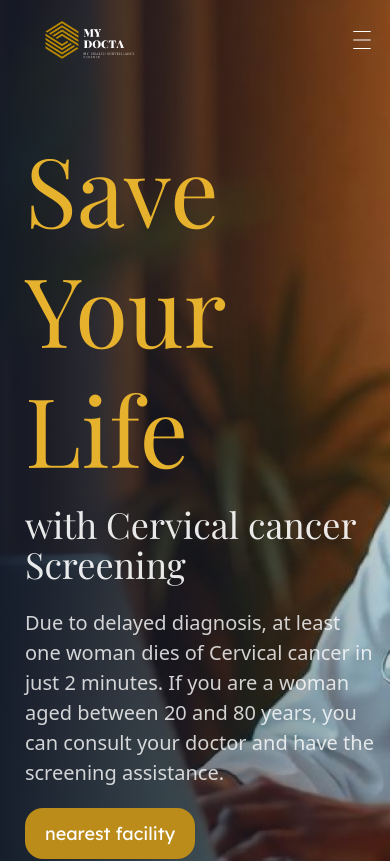
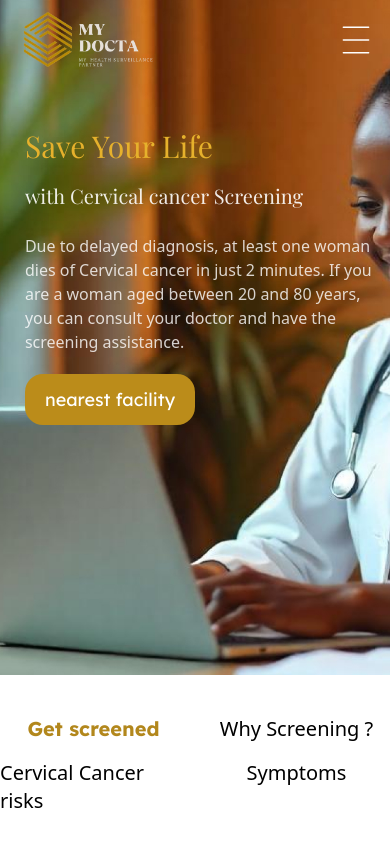
Before and after one commit to NIRoberto/heath_cancer_helper_web, a React (Vite) app: page / in a window 390 px wide. Shown: the top 861 px of the page. Built offline with nearby package versions, Linux system fonts and the light colour scheme; no server answers.

Commit message:
fixing the borders  un nesecary  spaces and images resolution

```diff
--- a/src/components/home/Home.jsx
+++ b/src/components/home/Home.jsx
@@ -8,14 +8,16 @@ import bgimg from "../../assets/images/bgimg.jpg";
 const HomePage = () => {
   return (
     <>
-      <div className="min-h-[90vh]">
+      <div className="max-h-[90vh]">
         <Navbar />
 
         {/* Hero Section with Background */}
-        <div className="relative min-h-[80vh]">
+        <div className="relative h-[80vh]">
           {/* Background Image with Overlay */}
           <div className="absolute inset-0 z-0">
-            <div className="absolute inset-0 bg-gradient-to-r from-gray-900/95 to-gray-900/20" />
+            {/* <div className="absolute inset-0 bg-gradient-to-r from-gray-900/95 to-gray-900/20" /> */}
+            <div className="absolute inset-0 bg-gradient-to-r from-white/120 to-white/0
+" />
             <img
               src={bgimg}
               alt="Background"
@@ -27,13 +29,13 @@ const HomePage = () => {
           <div className="relative z-1 max-w-8xl mx-auto px-4 sm:px-6 lg:px-8">
             <div className="pt-32 lg:pt-40 pb-20 lg:pb-28">
               <div className="max-w-2xl ml-[2.5%]">
-                <h1 className="text-8xl font-serif text-[#E6B12C] leading-tight mb-4 playFair">
+                <h1 className="text-3xl sm:text-5xl md:text-8xl font-serif text-[#E6B12C] leading-tight mb-4 playFair">
                   Save Your Life
                 </h1>
-                <h2 className="text-4xl text-white/90  mb-6 playFair">
+                <h2 className="text-xl sm:text-2xl md:text-4xl text-white/90  mb-6 playFair">
                   with Cervical cancer Screening
                 </h2>
-                <p className="text-[20px] text-white/80 mb-8 max-w-2xl ">
+                <p className="text-md sm:text-lg md:text-md text-white/80 mb-8 max-w-2xl  ">
                   Due to delayed diagnosis, at least one woman dies of Cervical
                   cancer in just 2 minutes. If you are a woman aged between 20
                   and 80 years, you can consult your doctor and have the
--- a/src/components/home/home_lower_section/Lower_home.jsx
+++ b/src/components/home/home_lower_section/Lower_home.jsx
@@ -76,7 +76,7 @@ function Lower_home() {
     slidesToScroll: 1,
     autoplay: true,
     speed: 2000,
-    autoplaySpeed: 4000,
+    autoplaySpeed: 6000,
     cssEase: "linear",
     beforeChange: (current, next) => {
       setActiveLink(navItems[next].to);
@@ -97,7 +97,7 @@ function Lower_home() {
 
   return (
     <>
-      <nav className="navbar pt-10 flex justify-center">
+      <nav className="navbar pt-10  flex justify-center">
         <ul className="nav-list grid grid-cols-2 sm:grid-cols-1 md:grid-cols-1 lg:grid-cols-4 gap-4 justify-items-center">
           {navItems.map((item, index) => (
             <li key={item.to} className="nav-item">
@@ -117,7 +117,7 @@ function Lower_home() {
         </ul>
       </nav>
 
-      <div className="pt-10 overflow-x-hidden max-h-fit ">
+      <div className="pt-6 overflow-x-hidden max-h-fit ">
 
           <Slider {...settings} ref={sliderRef}>
             <GetScreened />
--- a/src/components/navigation/Navbar.jsx
+++ b/src/components/navigation/Navbar.jsx
@@ -23,19 +23,25 @@ const Navbar = ({ isBackground = false }) => {
         isBackground ? "bg-[#0E1A34]" : "bg-transparent absolute top-30"
       } w-full z-30 navigation`}
     >
-      <div className="flex justify-between items-center h-20 w-full px-4 md:px-10 sm:px-0">
+      <div className="flex justify-between  md:w-[60vw]  items-center h-20 w-full px-4 md:px-10 sm:px-0">
         {/* Logo */}
         <div className="w-[150px] flex items-start p-0">
-          <img src={logo} alt="MyDocta Logo" className="h-30 object-contain" />
+        <NavLink to="/"> {/* Replace with your actual target path */}
+    <img
+      src={logo}
+      alt="MyDocta Logo"
+      className="h-30 object-contain"
+    />
+  </NavLink>
         </div>
 
         {/* Mobile Menu Button */}
         <div className="md:hidden flex items-center">
           <button
-            className="focus:outline-none font-bold z-70"
+            className="focus:outline-none font-bold z-70  bg-gradient-to-r from-white/120 to-white/0 rounded-md"
             onClick={toggleMenu}
           >
-            <CiMenuBurger className="font-extrabold text-2xl text-white z-300" />
+            <CiMenuBurger className=" text-4xl text-white z-300 font-bold " />
           </button>
         </div>
         {menuOpen && (
@@ -49,9 +55,9 @@ const Navbar = ({ isBackground = false }) => {
         <div
           className={`${
             menuOpen
-              ? "translate-x-0 bg-gradient-to-r from-gray-900/95 to-gray-900/90  h-[40rem]"
+              ? "translate-x-0 bg-gradient-to-r from-gray-900/95 to-gray-900/90  h-[30rem]"
               : "translate-x-full"
-          } fixed top-0 right-0  w-3/4 transform transition-transform duration-400 md:static md:flex md:items-center md:space-x-8 md:translate-x-0 md:bg-transparent md:w-auto rounded-3xl`}
+          } fixed top-0 right-0  w-[30%] h-[40%] transform transition-transform duration-400 md:static md:flex  md:items-center md:space-x-8 md:translate-x-0 md:bg-transparent md:w-auto rounded-3xl`}
         >
           {menuOpen && (
             <div className="flex justify-end p-4">
@@ -59,16 +65,16 @@ const Navbar = ({ isBackground = false }) => {
                 className="text-white text-2xl focus:outline-none"
                 onClick={closeMenu}
               >
-                &times; {/* Close icon */}
+                &times;
               </button>
             </div>
           )}
-          <div className="flex flex-col md:flex-row md:space-x-8 px-6 pt-10 md:pt-0 z-20">
+          <div className="flex flex-col md:flex-row md:space-x-8 px-6  md:pt-0  sm:pt-0  z-20 ">
             {navLinks.map((link, index) => (
               <NavLink
                 key={index}
                 to={link.path}
-                className="text-white font-medium hover:text-gray-400 py-2 md:py-0 text-md"
+                className="text-white font-medium hover:text-gray-400 py-2 md:py-0 text-lg"
                 onClick={closeMenu} // Closes menu on mobile when a link is clicked
               >
                 {link.name}
```
Also changed, not shown: src/assets/images/logo.jpg (added), src/assets/images/logo.png.
